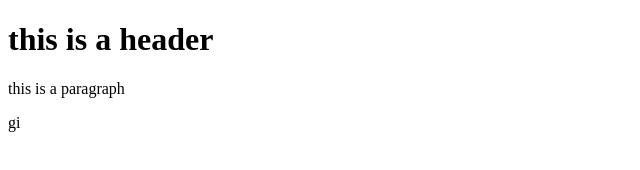
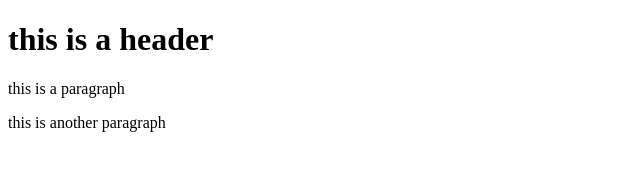
Before and after one commit to RobertFullerton/get-test, a plain HTML site: page index.html in a window 1280 px wide. Shown: the whole page, without its empty margins (0-640 px from the left). Drawn offline with Linux system fonts and the light colour scheme.

Commit message:
third commit

```diff
--- a/index.html
+++ b/index.html
@@ -8,5 +8,6 @@
 <body>
     <h1>this is a header</h1>
     <p>this is a paragraph</p>
+    <p>this is another paragraph</p>
 </body>
-</html>gi
+</html>
```
